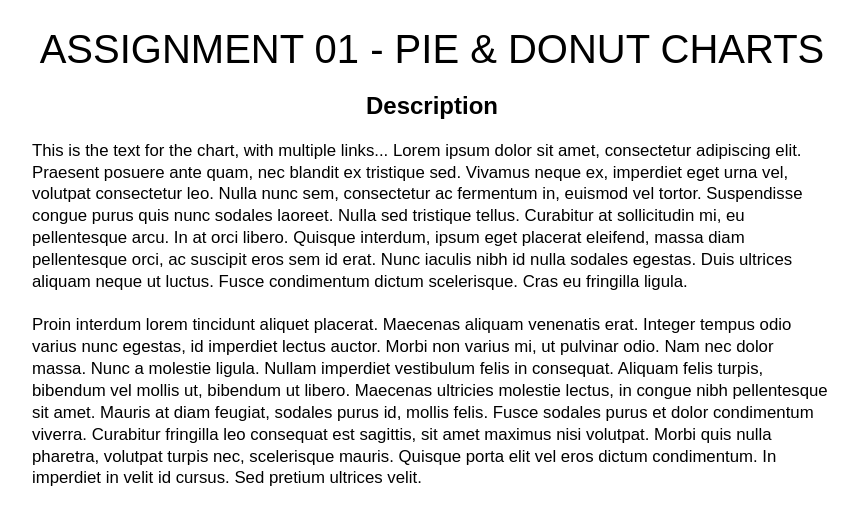
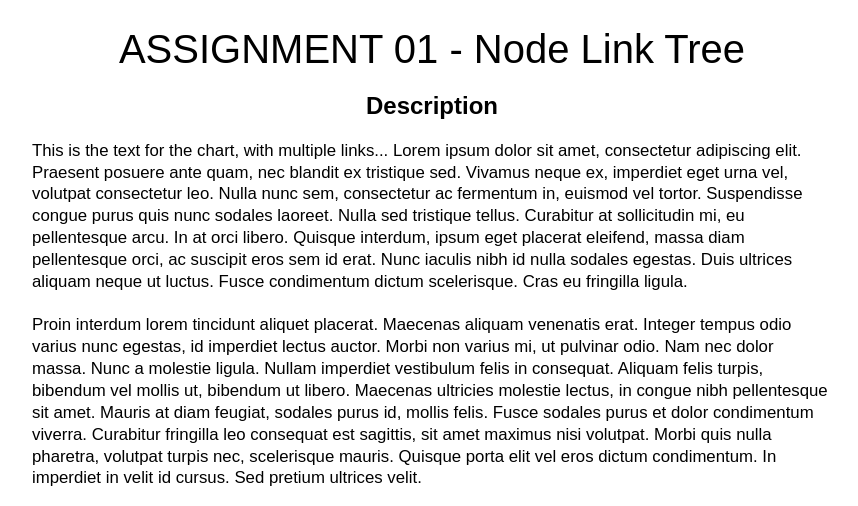
Before and after one commit to ClaraDykstra/HelloWorld, a plain HTML site: page assignments/assignment_01.html in a window 1280 px wide. Shown: the top 506 px of the page, without its empty margins (208-1066 px from the left). Drawn offline with Linux system fonts and the light colour scheme; a web font is replaced by a local one.

```diff
--- a/assignments/assignment_01.html
+++ b/assignments/assignment_01.html
@@ -11,7 +11,7 @@
   </head>
   <body>
     <div class="title">
-      <h1>ASSIGNMENT 01 - PIE & DONUT CHARTS</h1>
+      <h1>ASSIGNMENT 01 - Node Link Tree</h1>
     </div>
     <div class="bio">
       <h2>Description</h2>
```
Also changed, not shown: img/Darwin.jpg (added), img/ENC_SYSTEME_FIGURE.jpeg (added), img/haeckel-tree.gif (added), 1 other file.
